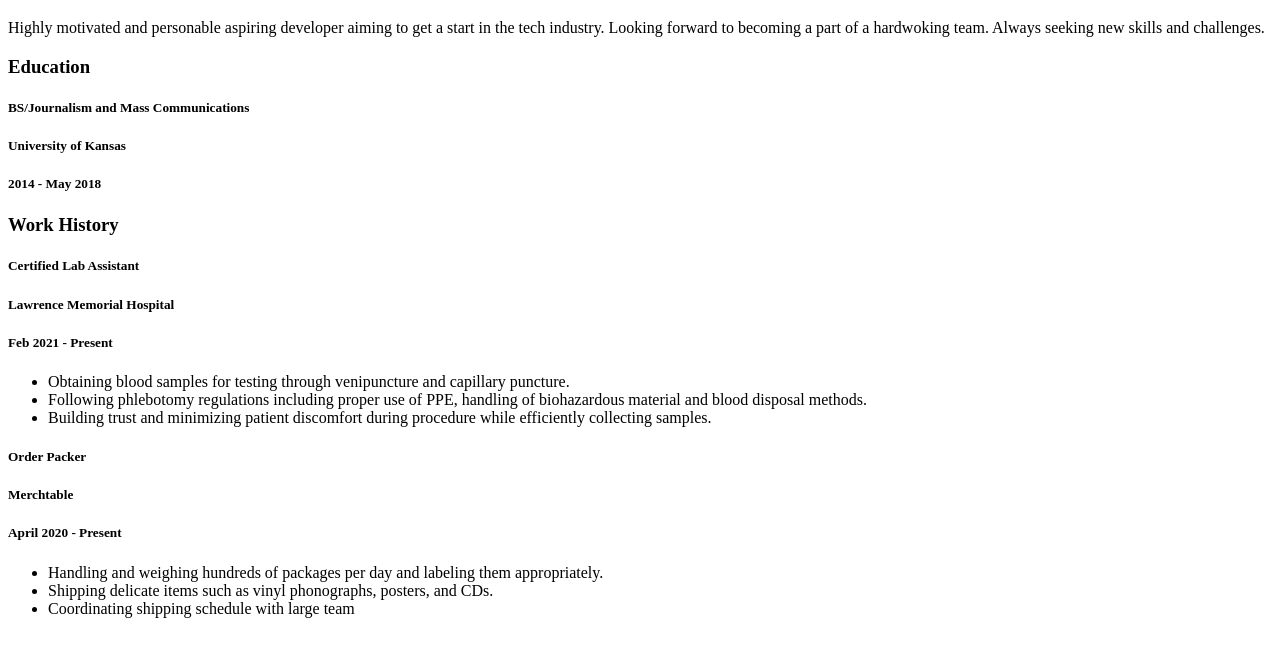
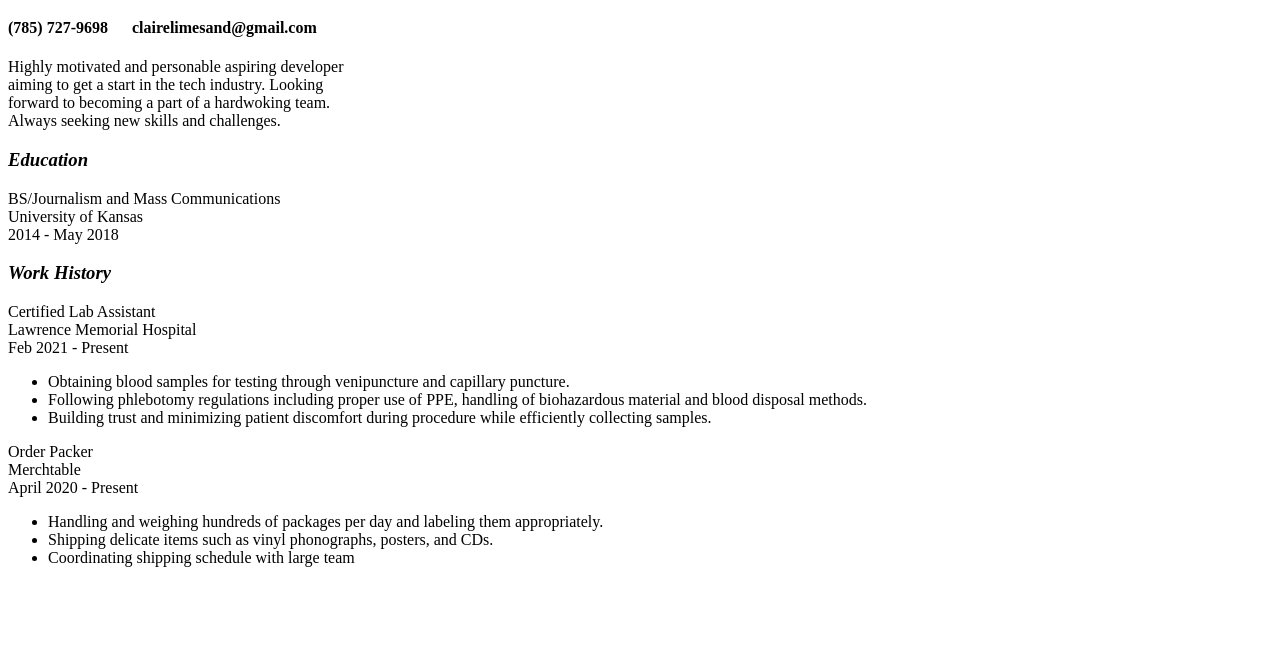
Before and after one commit to ClaireLimesand/ClaireLimesand.github.io, a plain HTML site: page index.html in a window 1280 px wide. Shown: the part 61-718 px from the top of the page. Drawn offline with Linux system fonts and the light colour scheme.

Commit message:
Update index.html

```diff
--- a/index.html
+++ b/index.html
@@ -4,35 +4,39 @@
   <meta charset="utf-8">
   <meta name="viewport" content="width=device-width">
   <title>Claire Limesand Resume</title>
-  <link rel="stylesheet" href="style.css" />
 </head>
-
 <body>
   <div>
     <h1>Claire Limesand</h1>
-    <p>Highly motivated and personable aspiring developer aiming to get a start in the tech industry. Looking
-      forward to becoming a part of a hardwoking team. Always seeking new skills and challenges. </p>
+    <h4>(785) 727-9698 &emsp; clairelimesand@gmail.com</h4>
+
+    <link rel="stylesheet" href="style.css"/>
+  </div>
+
+  <div class="about">
+    <p>Highly motivated and personable aspiring developer <br>aiming to get a start in the tech industry. Looking
+      <br>forward to becoming a part of a hardwoking team. <br>Always seeking new skills and challenges. </p>
   </div>
 
   <div class="hist-header">
-    <h3>Education</h3>
+    <h3><em>Education</em></h3>
   </div>
 
-  <div>
-    <h5>BS/Journalism and Mass Communications</h4>
-    <h5>University of Kansas</h5>
-    <h5>2014 - May 2018</h5>
+  <div class= "titledate">
+    <p>BS/Journalism and Mass Communications
+    <br>University of Kansas
+    <br>2014 - May 2018</p>
   </div>
 
   <div class="hist-header">
-    <h3>Work History</h3>
+    <h3><em>Work History</em></h3>
   </div>
 
-  <div>
-
-    <h5>Certified Lab Assistant</h5>
-    <h5>Lawrence Memorial Hospital</h5>
-    <h5>Feb 2021 - Present</h5>
+  <div class= "titledate">
+    <p>Certified Lab Assistant
+    <br>Lawrence Memorial Hospital
+    <br>Feb 2021 - Present</p>
+  </div>
 
     <ul>
       <li>Obtaining blood samples for testing through venipuncture and capillary puncture.</li>
@@ -40,9 +44,11 @@
       <li>Building trust and minimizing patient discomfort during procedure while efficiently collecting samples. </li>
     </ul>
 
-    <h5>Order Packer</h5>
-    <h5>Merchtable</h5>
-    <h5>April 2020 - Present</h5>
+  <div class= "titledate">
+    <p>Order Packer
+    <br>Merchtable
+    <br>April 2020 - Present</p>
+  </div>
 
     <ul>
       <li>Handling and weighing hundreds of packages per day and labeling them appropriately.</li>
```
